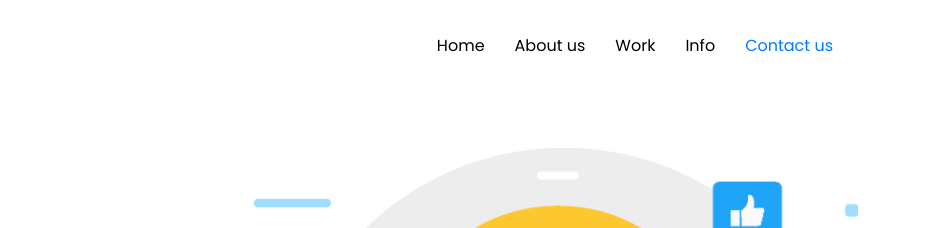
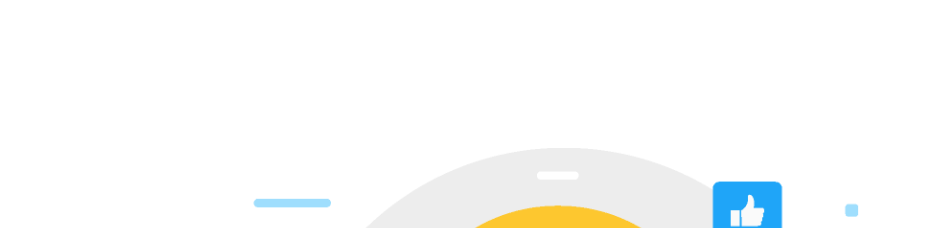
Before and after one commit to MhmdSairi/final, a plain HTML site: page index.html in a window 1280 px wide. Shown: the top 228 px of the page, 331-1280 px from the left. Drawn offline with nearby package versions, Linux system fonts and the light colour scheme.

Commit message:
Update index.html

```diff
--- a/index.html
+++ b/index.html
@@ -24,27 +24,6 @@
                     <img src="assets/images/logo.png" alt="website logo">
                     <span>WhyApps (beta)</span>
                 </a>
-                <button class="navbar-toggler" type="button" data-toggle="collapse" data-target="#navbarNav">
-                    <span><img src="assets/images/menu.png" alt=""></span>
-                </button>
-                <div class="collapse navbar-collapse justify-content-end" id="navbarNav">
-                    <ul class="navbar-nav">
-                        <li class="nav-item">
-                            <a class="nav-link" href="#">Home</a>
-                        </li>
-                        <li class="nav-item">
-                            <a class="nav-link" href="#">About us</a>
-                        </li>
-                        <li class="nav-item">
-                            <a class="nav-link" href="#">Work</a>
-                        </li>
-                        <li class="nav-item">
-                            <a class="nav-link" href="#">Info</a>
-                        </li>
-                        <li class="nav-item">
-                            <a class="nav-link text-primary" href="#">Contact us</a>
-                        </li>
-                    </ul>
                 </div>
             </nav>
         </header>
```
